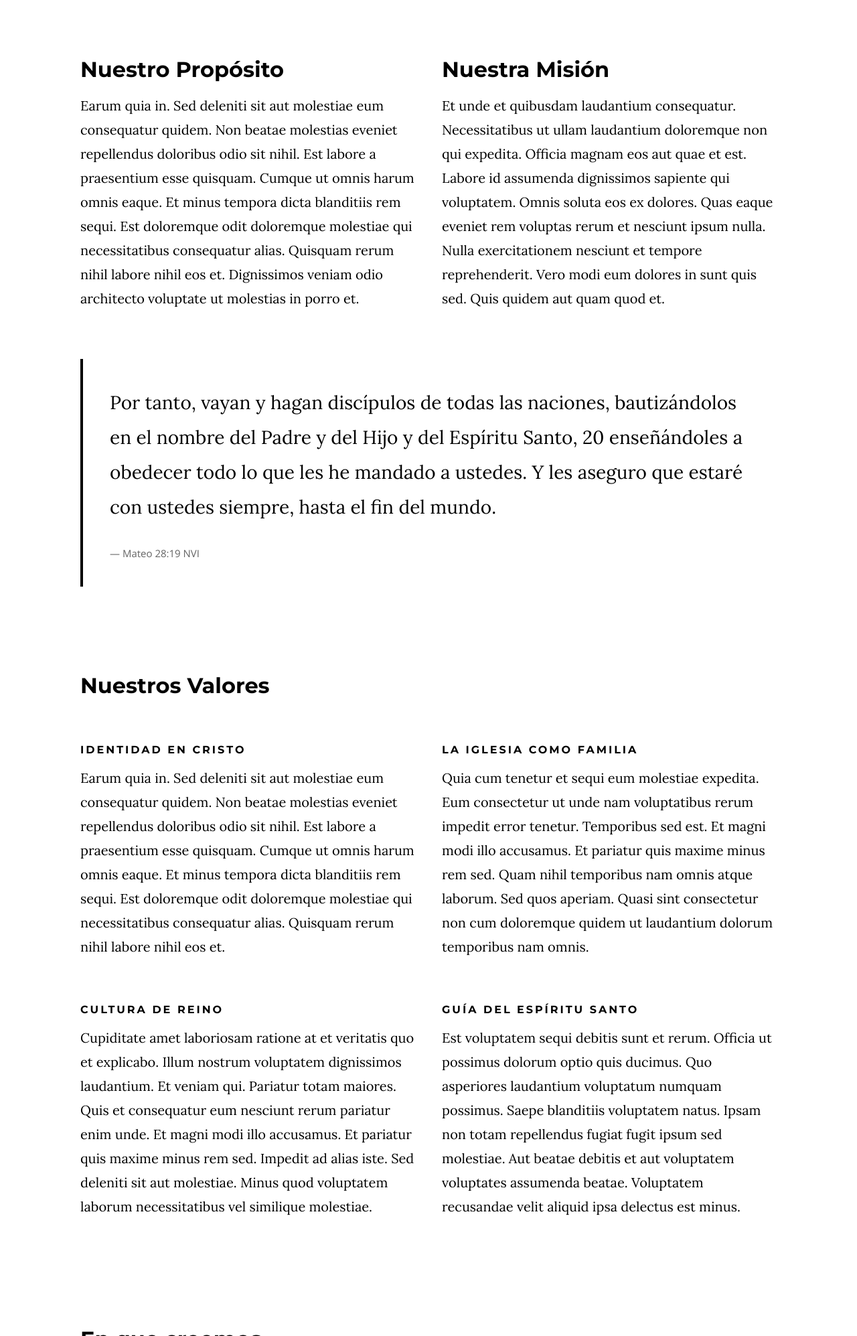
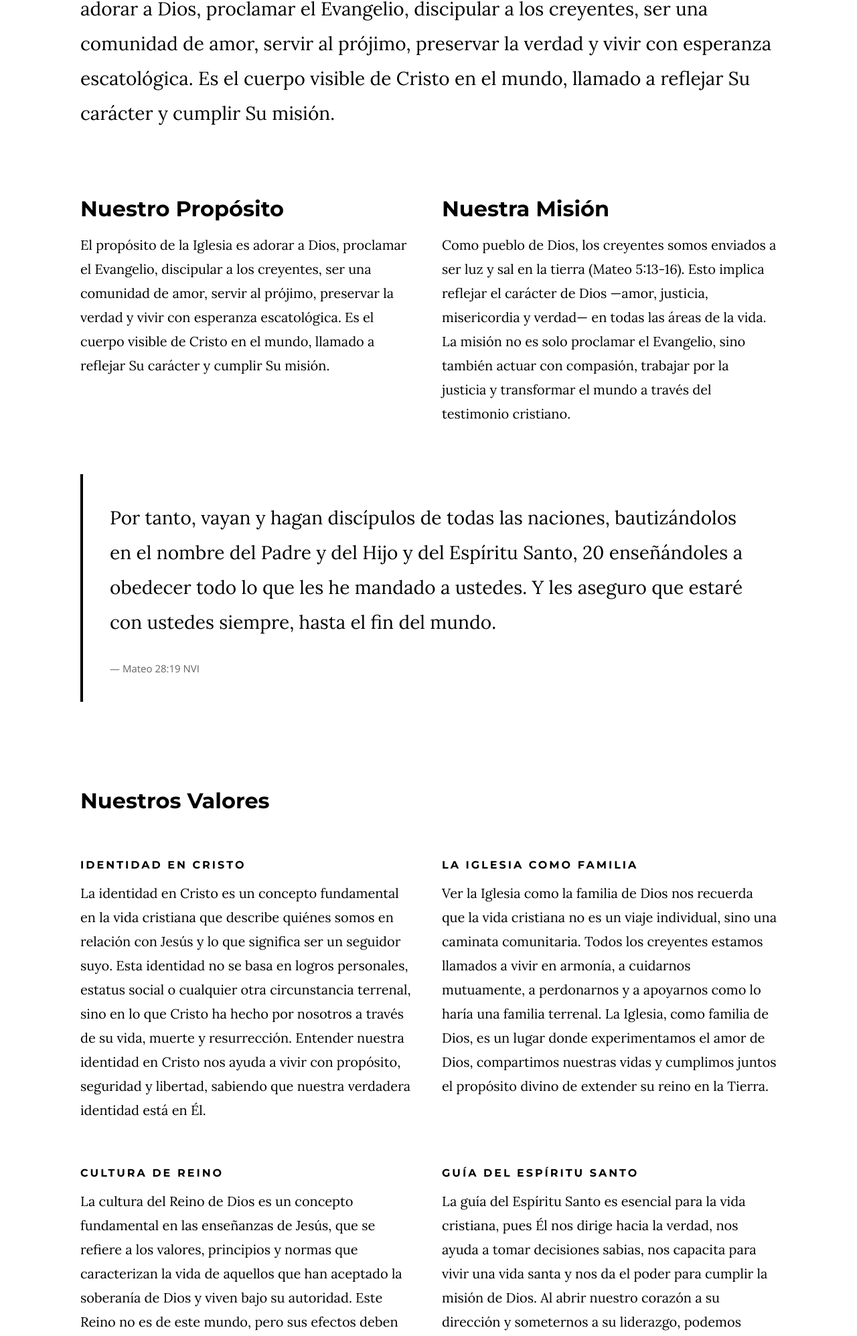
Before and after one commit to lucassingh/church-web, a plain HTML site: page about.html in a window 1280 px wide. Shown: the part 805-2800 px from the top of the page at 67% size. Drawn offline with nearby package versions, Linux system fonts and the light colour scheme.

Commit message:
change text

```diff
--- a/about.html
+++ b/about.html
@@ -93,42 +93,35 @@
             <div class="column">
 
                 <p class="lead drop-cap">
-                    Non ratione vel. Non consequatur hic et labore et quia doloribus.
-                    Dolorum rerum dignissimos inventore id corporis rerum. At nesciunt
-                    ut error est soluta qui quibusdam blanditiis animi. Ad saepe quia at
-                    numquam temporibus quisquam ipsa. Ab omnis aut ratione ipsam voluptates
-                    quia. Veniam temporibus et. Aperiam sint veniam libero perferendis a.
-                    Quisquam optio quidem et.
+                    "Somos Pueblo de Dios" esta declaración recuerda a los cristianos su identidad espiritual, su
+                    pertenencia a una comunidad redimida, su misión de ser testigos del amor divino y su esperanza en un
+                    futuro glorioso. Es un llamado a vivir con propósito y a reflejar en cada acción la gracia y la
+                    verdad del Dios que los ha escogido.
+                    Nuestro Propósito
+                    El propósito de la Iglesia es adorar a Dios, proclamar el Evangelio, discipular a los creyentes, ser
+                    una comunidad de amor, servir al prójimo, preservar la verdad y vivir con esperanza escatológica. Es
+                    el cuerpo visible de Cristo en el mundo, llamado a reflejar Su carácter y cumplir Su misión.
                 </p>
 
                 <div class="row">
                     <div class="column large-half medium-full">
                         <h2>Nuestro Propósito</h2>
                         <p>
-                            Earum quia in. Sed deleniti sit aut molestiae eum consequatur
-                            quidem. Non beatae molestias eveniet repellendus doloribus odio
-                            sit nihil. Est labore a praesentium esse quisquam. Cumque ut
-                            omnis harum omnis eaque.
-
-                            Et minus tempora dicta blanditiis rem sequi. Est doloremque
-                            odit doloremque molestiae qui necessitatibus consequatur alias.
-                            Quisquam rerum nihil labore nihil eos et. Dignissimos veniam odio
-                            architecto voluptate ut molestias in porro et.
+                            El propósito de la Iglesia es adorar a Dios, proclamar el Evangelio, discipular a los
+                            creyentes, ser una comunidad de amor, servir al prójimo, preservar la verdad y vivir con
+                            esperanza escatológica. Es el cuerpo visible de Cristo en el mundo, llamado a reflejar Su
+                            carácter y cumplir Su misión.
                         </p>
                     </div>
 
                     <div class="column large-half medium-full">
                         <h2>Nuestra Misión</h2>
                         <p>
-                            Et unde et quibusdam laudantium consequatur. Necessitatibus ut
-                            ullam laudantium doloremque non qui expedita. Officia magnam
-                            eos aut quae et est. Labore id assumenda dignissimos sapiente
-                            qui voluptatem. Omnis soluta eos ex dolores.
-
-                            Quas eaque eveniet rem voluptas rerum et nesciunt ipsum nulla.
-                            Nulla exercitationem nesciunt et tempore reprehenderit. Vero
-                            modi eum dolores in sunt quis sed. Quis quidem aut quam quod
-                            et.
+                            Como pueblo de Dios, los creyentes somos enviados a ser luz y sal en la tierra (Mateo
+                            5:13-16). Esto implica reflejar el carácter de Dios —amor, justicia, misericordia y verdad—
+                            en todas las áreas de la vida. La misión no es solo proclamar el Evangelio, sino también
+                            actuar con compasión, trabajar por la justicia y transformar el mundo a través del
+                            testimonio cristiano.
                         </p>
                     </div>
                 </div>
@@ -154,12 +147,12 @@
                         <h6>Identidad en Cristo</h6>
 
                         <p>
-                            Earum quia in. Sed deleniti sit aut molestiae eum consequatur
-                            quidem. Non beatae molestias eveniet repellendus doloribus odio
-                            sit nihil. Est labore a praesentium esse quisquam. Cumque ut
-                            omnis harum omnis eaque. Et minus tempora dicta blanditiis rem sequi. Est doloremque
-                            odit doloremque molestiae qui necessitatibus consequatur alias.
-                            Quisquam rerum nihil labore nihil eos et.
+                            La identidad en Cristo es un concepto fundamental en la vida cristiana que describe quiénes
+                            somos en relación con Jesús y lo que significa ser un seguidor suyo. Esta identidad no se
+                            basa en logros personales, estatus social o cualquier otra circunstancia terrenal, sino en
+                            lo que Cristo ha hecho por nosotros a través de su vida, muerte y resurrección. Entender
+                            nuestra identidad en Cristo nos ayuda a vivir con propósito, seguridad y libertad, sabiendo
+                            que nuestra verdadera identidad está en Él.
                         </p>
                     </div>
 
@@ -167,12 +160,12 @@
                         <h6>La Iglesia como Familia</h6>
 
                         <p>
-                            Quia cum tenetur et sequi eum molestiae expedita. Eum consectetur
-                            ut unde nam voluptatibus rerum impedit error tenetur. Temporibus
-                            sed est. Et magni modi illo accusamus. Et pariatur quis maxime
-                            minus rem sed. Quam nihil temporibus nam omnis atque laborum.
-                            Sed quos aperiam. Quasi sint consectetur non cum doloremque
-                            quidem ut laudantium dolorum temporibus nam omnis.
+                            Ver la Iglesia como la familia de Dios nos recuerda que la vida cristiana no es un viaje
+                            individual, sino una caminata comunitaria. Todos los creyentes estamos llamados a vivir en
+                            armonía, a cuidarnos mutuamente, a perdonarnos y a apoyarnos como lo haría una familia
+                            terrenal. La Iglesia, como familia de Dios, es un lugar donde experimentamos el amor de
+                            Dios, compartimos nuestras vidas y cumplimos juntos el propósito divino de extender su reino
+                            en la Tierra.
                         </p>
                     </div>
 
@@ -180,12 +173,10 @@
                         <h6>Cultura de Reino</h6>
 
                         <p>
-                            Cupiditate amet laboriosam ratione at et veritatis quo et explicabo.
-                            Illum nostrum voluptatem dignissimos laudantium. Et veniam qui.
-                            Pariatur totam maiores. Quis et consequatur eum nesciunt rerum
-                            pariatur enim unde. Et magni modi illo accusamus. Et pariatur quis maxime
-                            minus rem sed. Impedit ad alias iste. Sed deleniti sit aut molestiae.
-                            Minus quod voluptatem laborum necessitatibus vel similique molestiae.
+                            La cultura del Reino de Dios es un concepto fundamental en las enseñanzas de Jesús, que se
+                            refiere a los valores, principios y normas que caracterizan la vida de aquellos que han
+                            aceptado la soberanía de Dios y viven bajo su autoridad. Este Reino no es de este mundo,
+                            pero sus efectos deben transformarlo.
                         </p>
                     </div>
 
@@ -193,12 +184,11 @@
                         <h6>Guía del Espíritu Santo</h6>
 
                         <p>
-                            Est voluptatem sequi debitis sunt et rerum. Officia ut possimus
-                            dolorum optio quis ducimus. Quo asperiores laudantium voluptatum
-                            numquam possimus. Saepe blanditiis voluptatem natus. Ipsam non
-                            totam repellendus fugiat fugit ipsum sed molestiae. Aut beatae
-                            debitis et aut voluptatem voluptates assumenda beatae. Voluptatem
-                            recusandae velit aliquid ipsa delectus est minus.
+                            La guía del Espíritu Santo es esencial para la vida cristiana, pues Él nos dirige hacia la
+                            verdad, nos ayuda a tomar decisiones sabias, nos capacita para vivir una vida santa y nos da
+                            el poder para cumplir la misión de Dios. Al abrir nuestro corazón a su dirección y
+                            someternos a su liderazgo, podemos experimentar una vida llena de paz, gozo y propósito,
+                            reflejando el carácter de Cristo y expandiendo su Reino en el mundo.
                         </p>
                     </div>
 
@@ -212,12 +202,10 @@
                     <div class="column block-list__item">
                         <h6>Jesús como señor y salvador</h6>
                         <p>
-                            Earum quia in. Sed deleniti sit aut molestiae eum consequatur
-                            quidem. Non beatae molestias eveniet repellendus doloribus odio
-                            sit nihil. Est labore a praesentium esse quisquam. Cumque ut
-                            omnis harum omnis eaque. Et minus tempora dicta blanditiis rem sequi. Est doloremque
-                            odit doloremque molestiae qui necessitatibus consequatur alias.
-                            Quisquam rerum nihil labore nihil eos et.
+                            Jesús es el Señor y Salvador al ser el Hijo de Dios que vino al mundo para redimir a la
+                            humanidad del pecado y la muerte. A través de su sacrificio en la cruz y su resurrección,
+                            ofrece perdón y vida eterna a quienes creen en Él, reconociéndolo como el único camino hacia
+                            Dios.
                         </p>
                     </div>
                     <div class="column block-list__item">
@@ -225,15 +213,12 @@
                             La Fe y la practica
                         </h6>
                         <p>
-                            Quia cum tenetur et sequi eum molestiae expedita. Eum consectetur
-                            ut unde nam voluptatibus rerum impedit error tenetur. Temporibus
-                            sed est. Et magni modi illo accusamus. Et pariatur quis maxime
-                            minus rem sed. Quam nihil temporibus nam omnis atque laborum.
-                            Sed quos aperiam. Quasi sint consectetur non cum doloremque
-                            quidem ut laudantium dolorum temporibus nam omnis.
+                            La fe y las obras son inseparables. La fe salva, pero las obras demuestran que esa fe es
+                            genuina. Al tener fe en Cristo, somos transformados y llamados a vivir de acuerdo con su
+                            voluntad, mostrando su amor a través de nuestras acciones y siendo luz en el mundo.
                         </p>
                     </div>
-                </div> <!-- end block-list -->
+                </div>
 
                 <br>
 
```
Also changed, not shown: goa.html (+27 -30 lines), houses.html (+21 -28 lines), index.html (+9 -8 lines).
